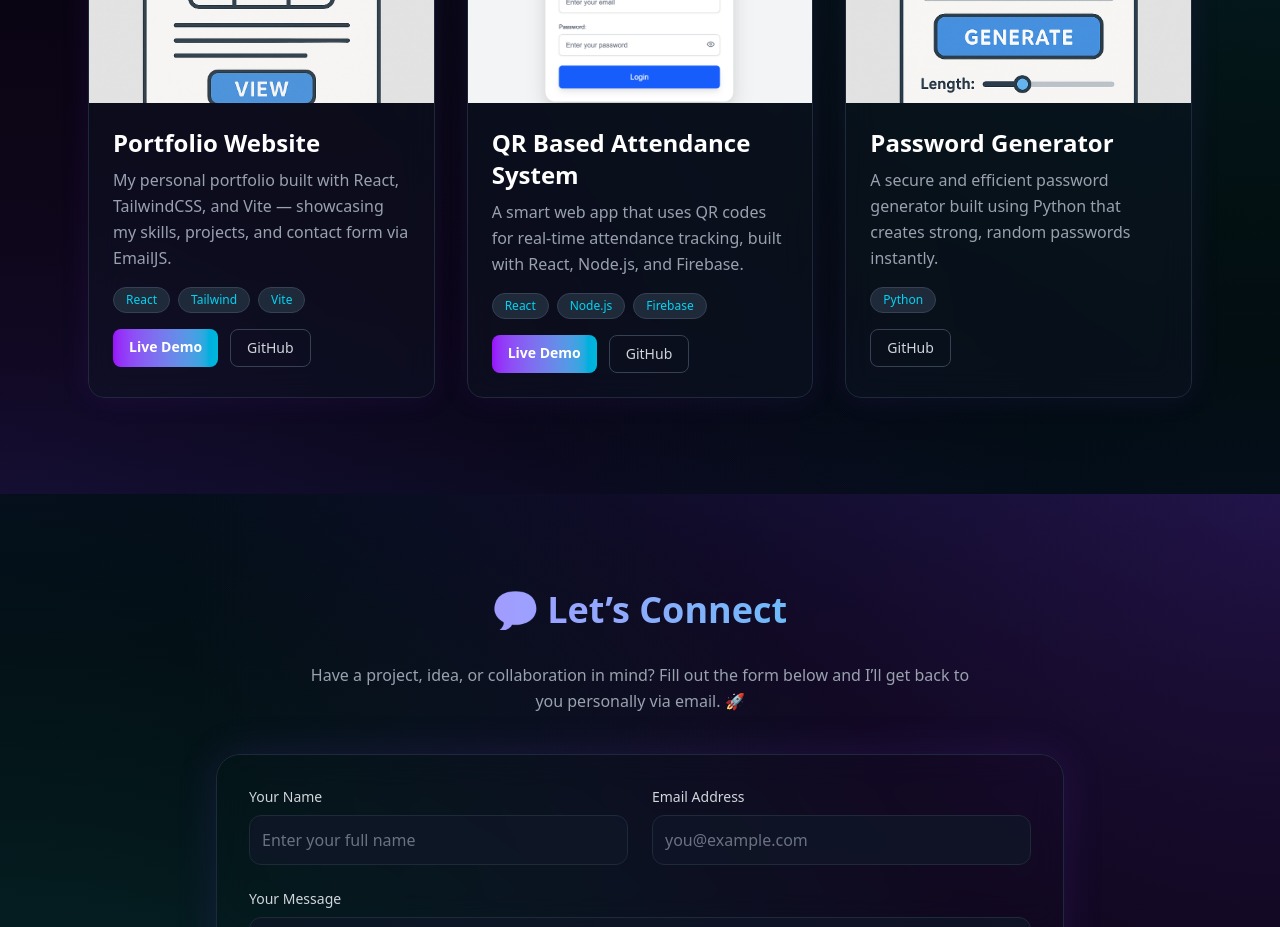
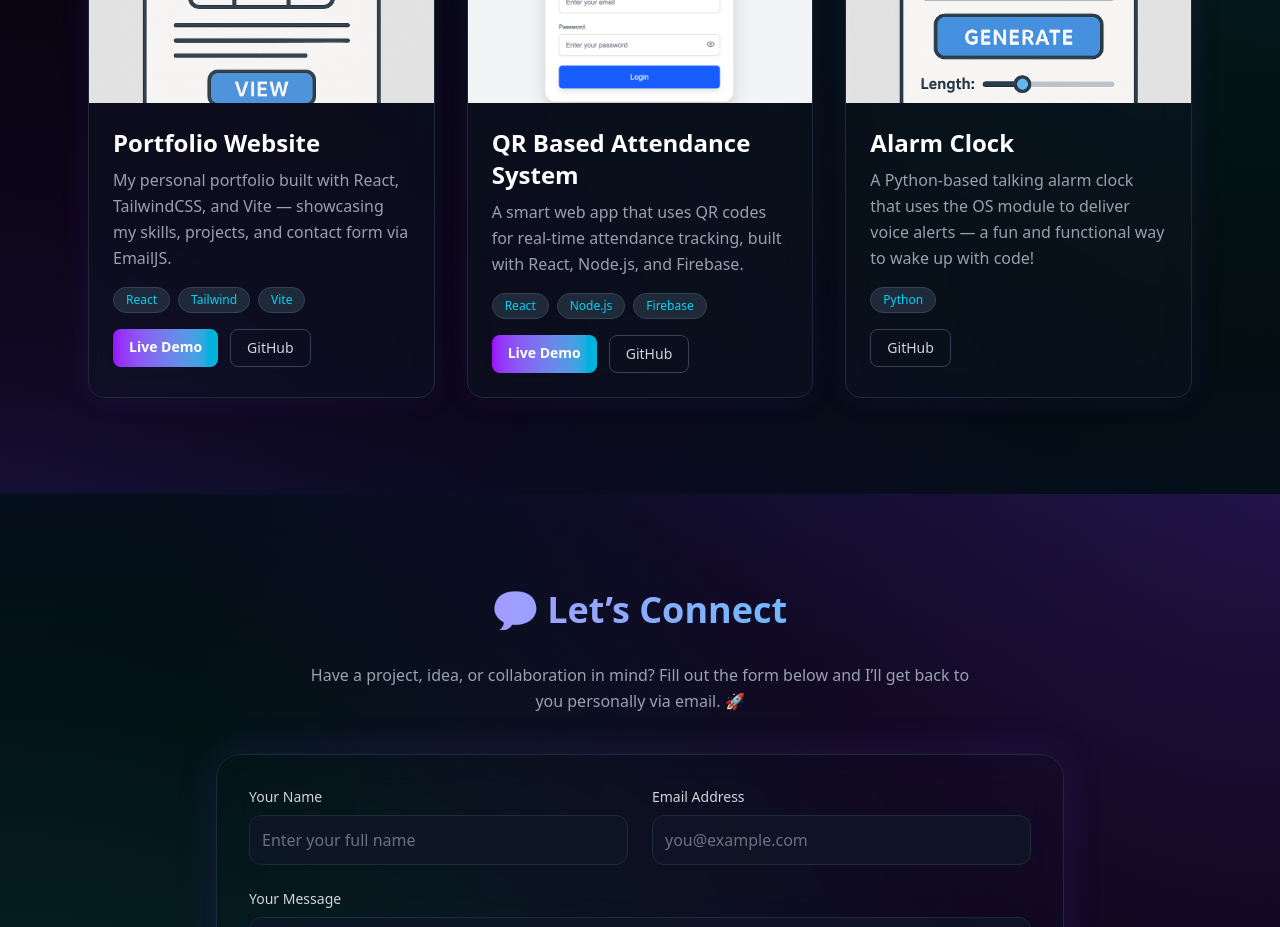
Before and after one commit to mohitjaryal/my-portfolio, a React (Vite) app in the folder portfolio/: page / in a window 1280 px wide. Shown: the part 1960-2887 px from the top of the page. Built offline with nearby package versions, Linux system fonts and the light colour scheme.

Commit message:
Update Projects.jsx

```diff
--- a/portfolio/src/components/Projects.jsx
+++ b/portfolio/src/components/Projects.jsx
@@ -27,10 +27,10 @@ const PROJECTS = [
   },
   {
     id: "p3",
-    title: "Password Generator",
-    desc: "A secure and efficient password generator built using Python that creates strong, random passwords instantly.",
+    title: "Alarm Clock",
+    desc: "A Python-based talking alarm clock that uses the OS module to deliver voice alerts — a fun and functional way to wake up with code!",
     img: passgenImg,
-    repo: "https://github.com/mohitjaryal/passGenrator",
+    repo: "https://github.com/mohitjaryal/alarmClock",
     tech: ["Python"],
   },
 ];
```
